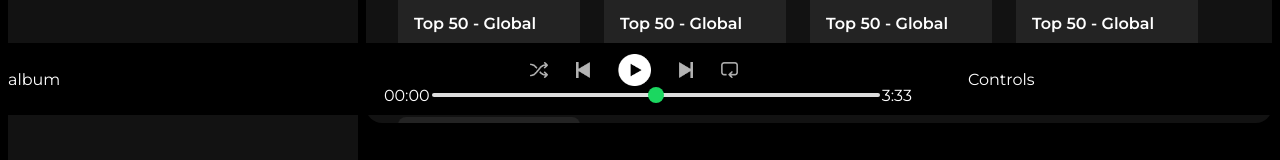
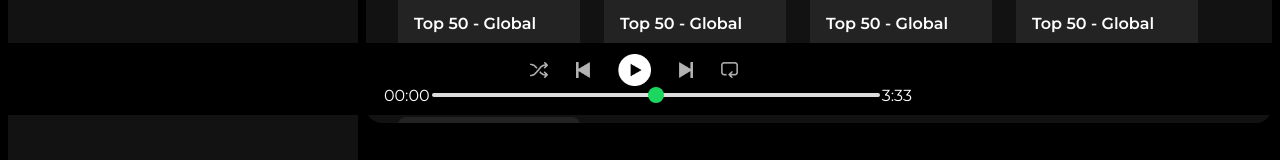
Before and after one commit to hemangsengar/Spotify-Clone-Website, a plain HTML site: page index.html in a window 1280 px wide. Shown: the part 685-845 px from the top of the page. Drawn offline with Linux system fonts and the light colour scheme.

Commit message:
Music done

```diff
--- a/index.html
+++ b/index.html
@@ -134,7 +134,7 @@
         </div>
         <div class="music-player">
             <div class="album">
-                <p> album </p>
+
             </div>
             <div class="player">
                 <div class="player-controls">
@@ -151,7 +151,7 @@
                 </div>
             </div>
             <div class="controls">
-                <p> Controls </p>
+
             </div>
         </div>
 
```
Also changed, not shown: 1 other file.
